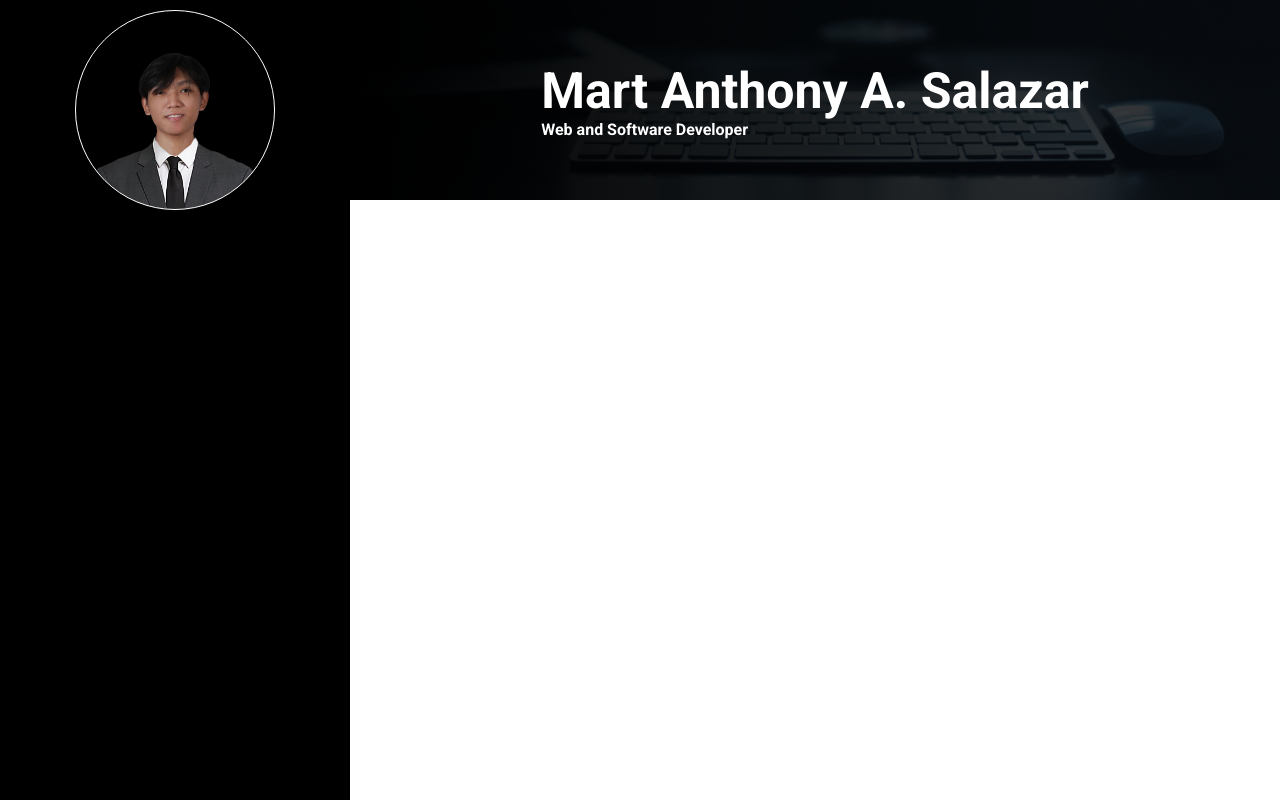
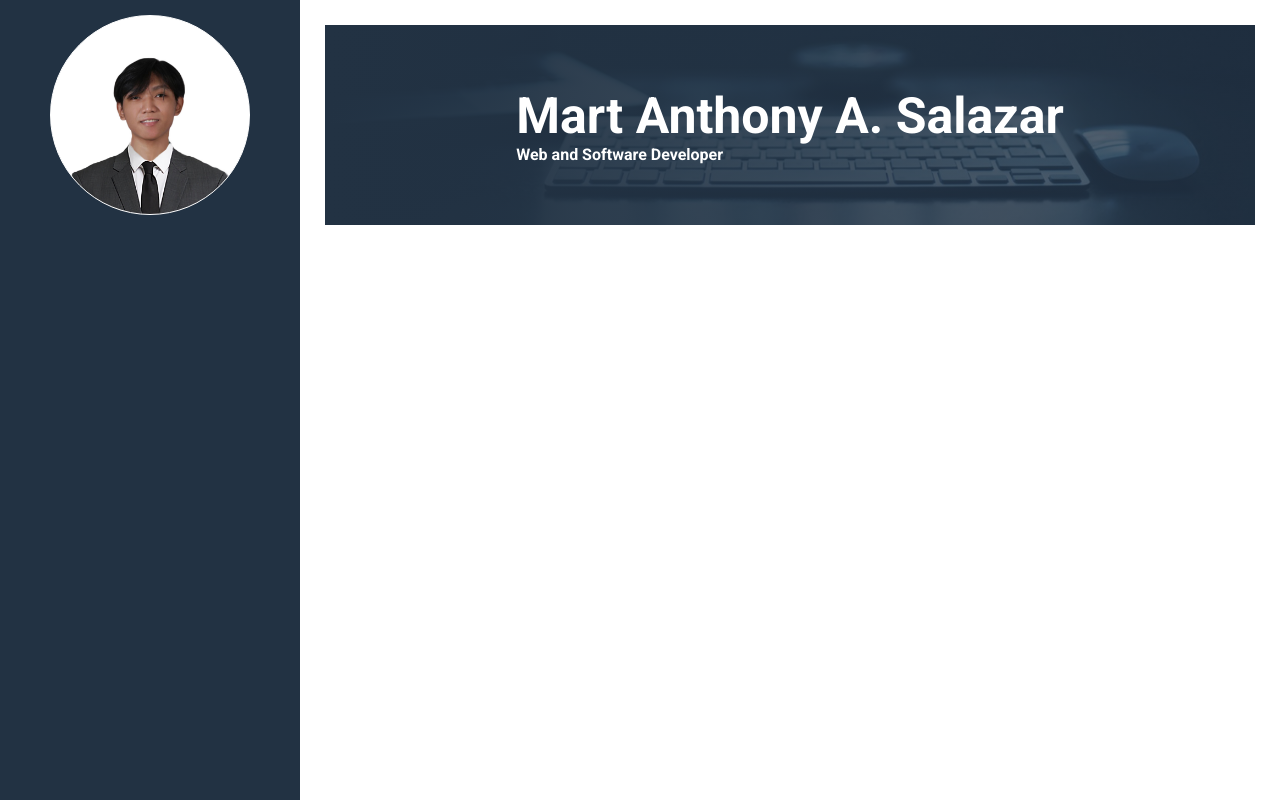
Before and after one commit to mart-anthony-stark/CV, a PHP site: page / in a window 1280 px wide. Run offline with PHP 8.4, Linux system fonts and the light colour scheme.

Commit message:
add: styles

```diff
--- a/assets/styles/style.css
+++ b/assets/styles/style.css
@@ -4,6 +4,10 @@
   padding: 0;
   box-sizing: border-box;
   font-family: "Roboto", sans-serif;
+}
+:root {
+  --c-pri: #223243;
+  --c-pri: rgb(34, 50, 67);
 }
 body {
   scroll-behavior: smooth;
@@ -15,7 +19,7 @@ body {
 }
 .banner {
   height: 200px;
-  background: linear-gradient(to right, rgba(0, 0, 0, 1), rgba(0, 0, 0, 0.7)),
+  background: linear-gradient(to right, rgb(34, 50, 67), rgba(34, 50, 67, 0.7)),
     url("../images/tech.jpeg") bottom;
   background-size: cover;
   color: #fff;
@@ -25,21 +29,25 @@ body {
 }
 main {
   display: grid;
-  grid-template-columns: 350px 1fr;
+  grid-template-columns: 300px 1fr;
 }
 .sidebar {
   min-height: calc(100vh);
-  background: #000;
+  background: var(--c-pri);
   display: flex;
   align-items: center;
   flex-direction: column;
-  padding: 10px;
+  padding: 15px;
 }
 .sidebar .profile {
   border-radius: 100%;
   width: 200px;
   height: 200px;
-  background: url("../images/mart.png") center;
+  background: url("../images/mart-white-bg.png") center;
   background-size: cover;
   border: 1px solid white;
 }
+
+.info {
+  padding: 25px;
+}
```
